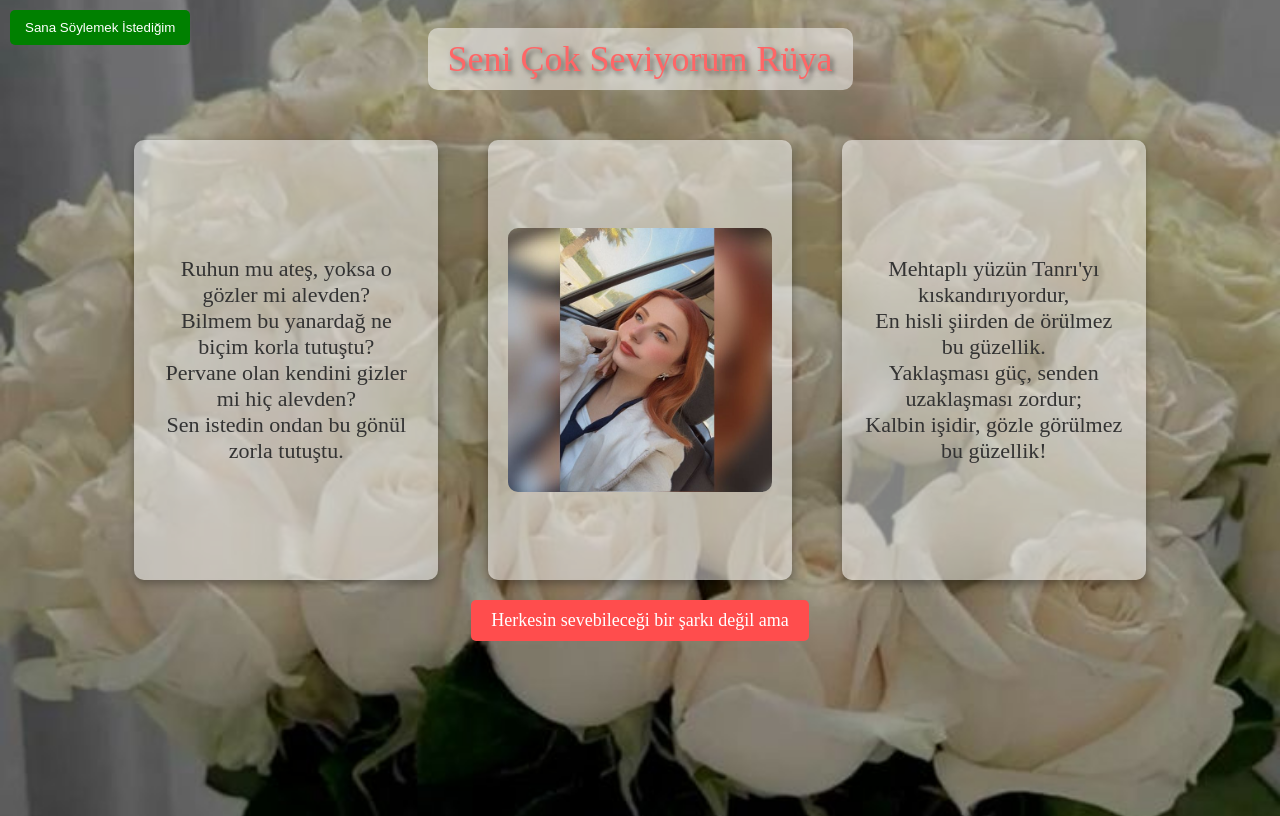
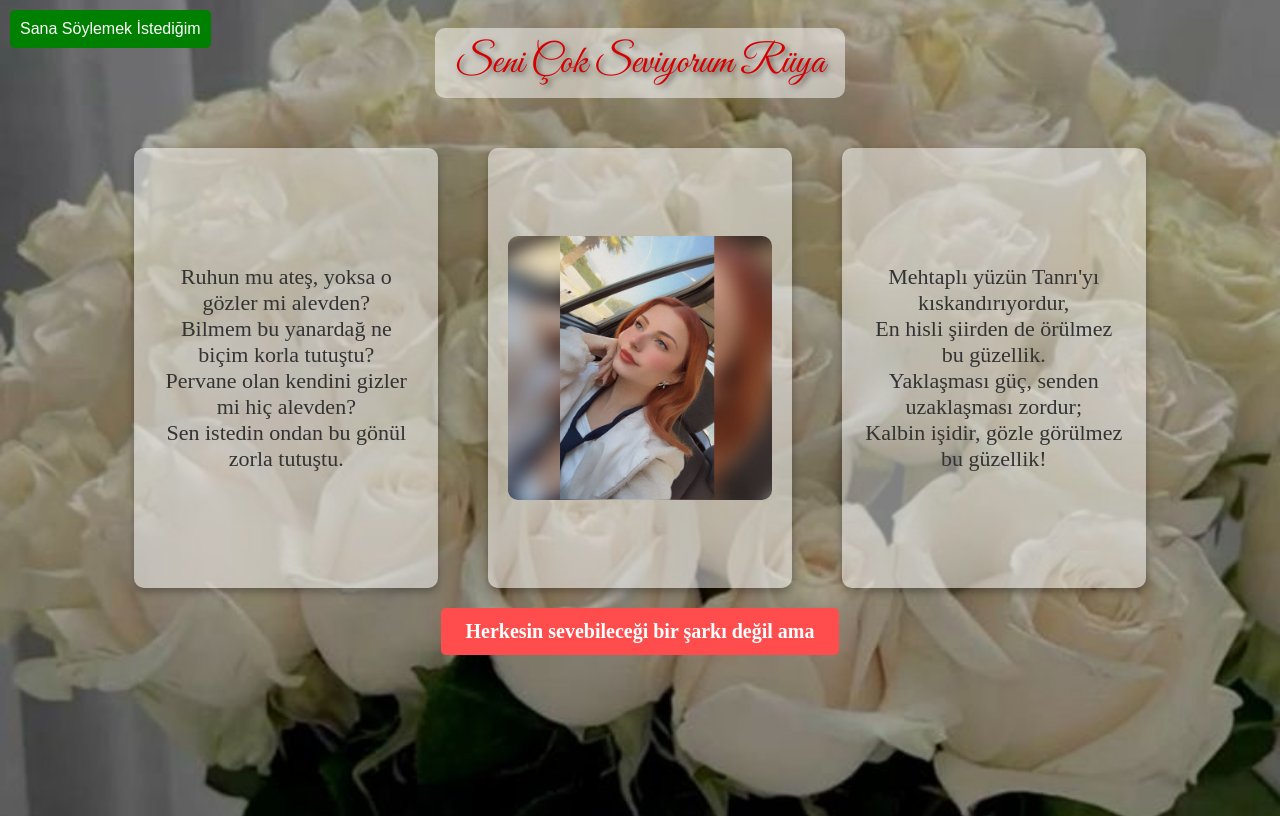
Before and after one commit to sezarinci/yusufr-ya, a plain HTML site: page index.html in a window 1280 px wide. Drawn offline with Linux system fonts and the light colour scheme; a web font is replaced by a local one.

Commit message:
Başlık fontu ve buton yazı tipi güncellendi

```diff
--- a/index.html
+++ b/index.html
@@ -3,11 +3,10 @@
 <head>
     <meta charset="UTF-8">
     <meta name="viewport" content="width=device-width, initial-scale=1.0">
-    <title>Kişisel Web Sayfam</title>
+    <title>Rüyayı seviyorum</title>
     <link rel="icon" type="image/x-icon" href="favicon.ico">
     <style>
-        @import url('https://fonts.googleapis.com/css2?family=Playfair+Display:ital,wght@1,400&display=swap');
-
+        @import url('https://fonts.googleapis.com/css2?family=Great+Vibes&display=swap');
         body {
             background-image: url('arka-plan.jpg.jpg');
             background-size: cover;
@@ -24,9 +23,9 @@
             border-radius: 10px;
         }
         .title {
-            font-size: 36px;
-            font-family: 'Playfair Display', serif;
-            color: #FF6666;
+            font-size: 40px;
+            font-family: 'Great Vibes', cursive;
+            color: #D70000;
             text-shadow: 3px 3px 5px rgba(0, 0, 0, 0.5);
             white-space: nowrap;
         }
@@ -64,8 +63,9 @@
         }
         .button {
             display: inline-block;
-            padding: 10px 20px;
-            font-size: 18px;
+            padding: 12px 24px;
+            font-size: 20px;
+            font-weight: bold;
             background-color: #ff4d4d;
             color: white;
             text-decoration: none;
@@ -81,22 +81,17 @@
             left: 10px;
             background-color: green;
             color: white;
-            padding: 10px 15px;
+            padding: 10px;
+            font-size: 16px;
             border: none;
+            cursor: pointer;
             border-radius: 5px;
-            cursor: pointer;
-        }
-        .audio-button:hover {
-            background-color: darkgreen;
         }
     </style>
 </head>
 <body>
     <button class="audio-button" onclick="toggleAudio()">Sana Söylemek İstediğim</button>
-    <audio id="background-audio">
-        <source src="sarki.mp3" type="audio/mpeg">
-        Tarayıcınız ses öğesini desteklemiyor.
-    </audio>
+    <audio id="myAudio" src="sarki.mp3"></audio>
 
     <div class="title-container">
         <div class="title">Seni Çok Seviyorum Rüya</div>
@@ -120,11 +115,10 @@
     </div>
     <div class="button-container">
         <a href="https://www.youtube.com/watch?v=yrglCUFraSk" target="_blank" class="button">Herkesin sevebileceği bir şarkı değil ama</a>
-    </div>
-
+    <b /div>
     <script>
         function toggleAudio() {
-            var audio = document.getElementById("background-audio");
+            var audio = document.getElementById("myAudio");
             if (audio.paused) {
                 audio.play();
             } else {
```
